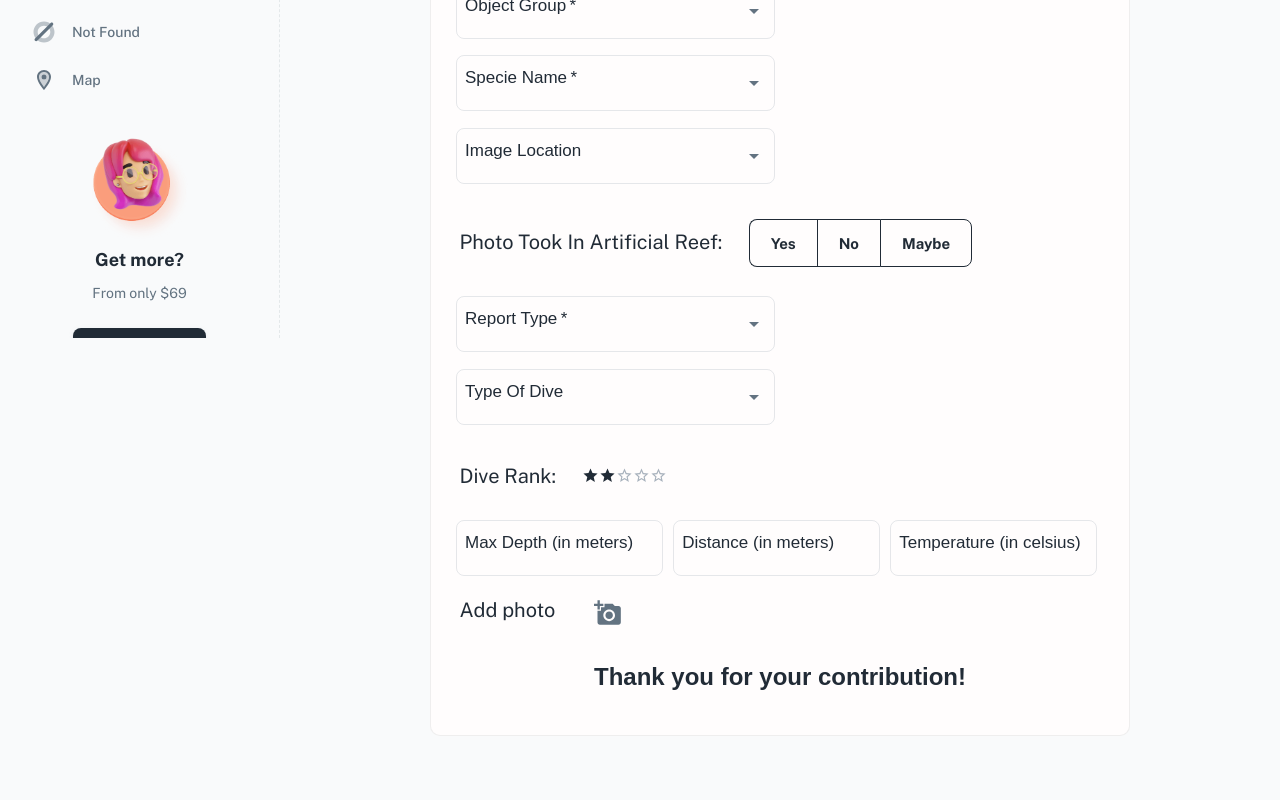
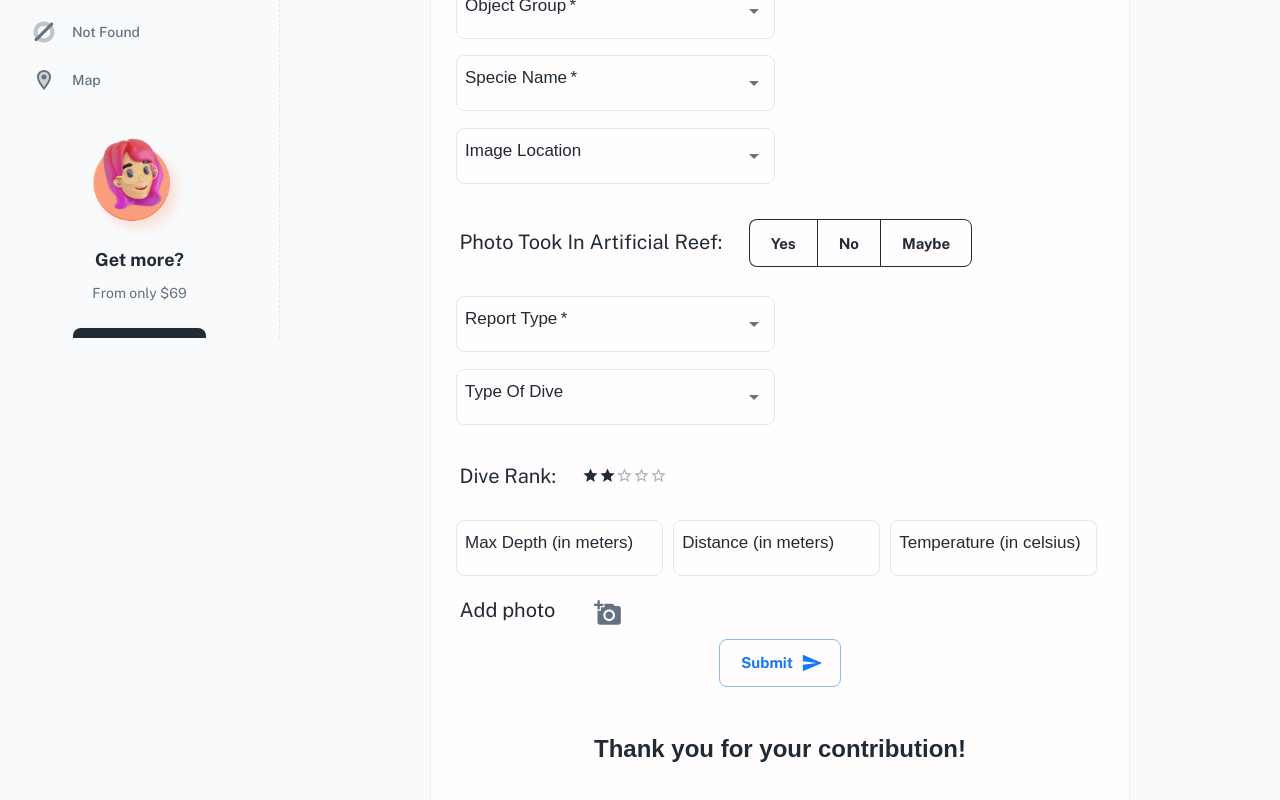
Before and after one commit to kerenelbaz/react-frontend-ecoral, a React (Vite) app: page /insert-data in a window 1280 px wide. Shown: the part 462-1262 px from the top of the page. Built offline with nearby package versions, Linux system fonts and the light colour scheme.

Commit message:
insertData submit btn

```diff
--- a/src/sections/insertData/view/insertData-view.jsx
+++ b/src/sections/insertData/view/insertData-view.jsx
@@ -16,6 +16,7 @@ import { LocalizationProvider } from '@mui/x-date-pickers/LocalizationProvider';
 // eslint-disable-next-line import/no-extraneous-dependencies
 import { DatePicker } from '@mui/x-date-pickers/DatePicker';
 import Button from '@mui/material/Button';
+import SendIcon from '@mui/icons-material/Send';
 import ButtonGroup from '@mui/material/ButtonGroup';
 import Autocomplete from '@mui/material/Autocomplete';
 import TextField from '@mui/material/TextField';
@@ -387,8 +388,14 @@ export default function InsertDataView() {
           </IconButton>
 
         </div>
+        <div className="insideContiner">
+          <Button size="large" variant="outlined" endIcon={<SendIcon />}>
+          Submit
+        </Button>
+        </div>
+        <br />
+      </FormControl>
 
-      </FormControl>
 
       <h2>Thank you for your contribution!</h2>
     </div>
```
Also changed, not shown: 2 other files (tests, documents, lock files or other folders).
